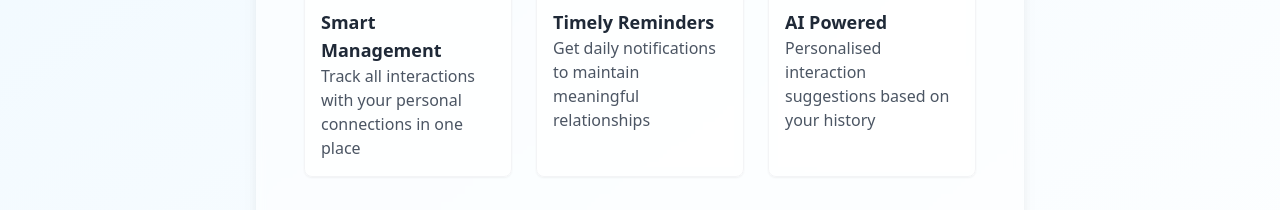
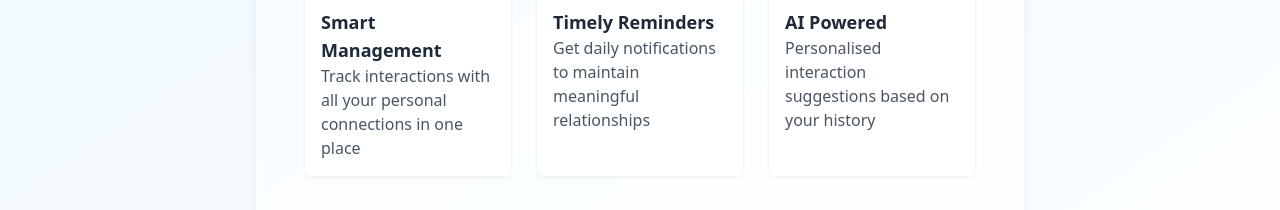
Before and after one commit to ajiteshgogoi/touchbase, a React (Vite) app: page /login in a window 1280 px wide. Shown: the part 281-491 px from the top of the page. Built offline with nearby package versions, Linux system fonts and the light colour scheme; no server answers.

Commit message:
Update Login.tsx

```diff
--- a/src/components/auth/Login.tsx
+++ b/src/components/auth/Login.tsx
@@ -68,7 +68,7 @@ export const Login = () => {
               </svg>
             </div>
             <h3 className="text-lg font-semibold text-gray-800">Smart Management</h3>
-            <p className="text-gray-600">Track all interactions with your personal connections in one place</p>
+            <p className="text-gray-600">Track interactions with all your personal connections in one place</p>
           </div>
 
           <div className="p-4 rounded-lg bg-white/50 backdrop-blur-sm border border-gray-100 shadow-sm">
```
